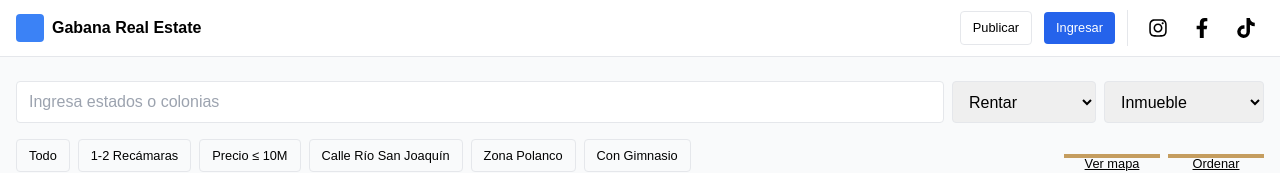
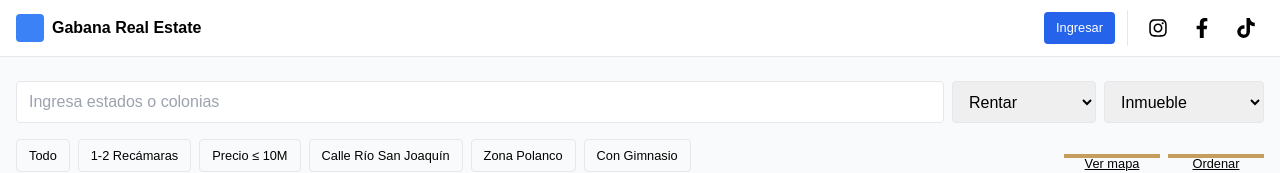
Before and after one commit to hectoremilio1000/mexicosquared, a Next.js app: page / in a window 1280 px wide. Shown: the top 173 px of the page. Built offline with nearby package versions, Linux system fonts and the light colour scheme; no server answers; a web font is replaced by a local one.

Commit message:
boton ingresar solo

```diff
--- a/components/Header.js
+++ b/components/Header.js
@@ -13,9 +13,9 @@ export default function Header() {
         {/* Acciones + Redes (derecha) */}
         <nav className="flex items-center gap-2 sm:gap-3 flex-nowrap">
           {/* En móvil escondemos los botones para que no rompan el layout */}
-          <button className="hidden sm:inline-flex px-3 py-1.5 rounded border text-sm shrink-0">
+          {/* <button className="hidden sm:inline-flex px-3 py-1.5 rounded border text-sm shrink-0">
             Publicar
-          </button>
+          </button> */}
           <button className="hidden sm:inline-flex px-3 py-1.5 rounded bg-blue-600 text-white text-sm shrink-0">
             Ingresar
           </button>
```
